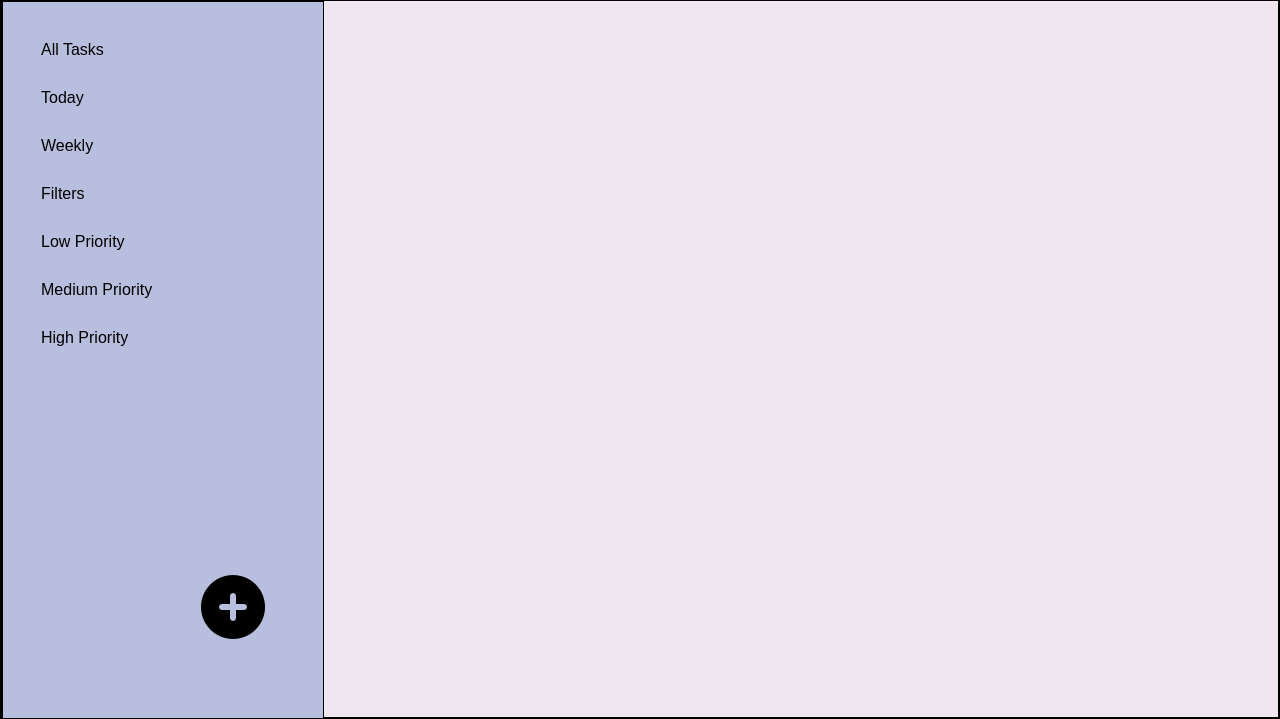
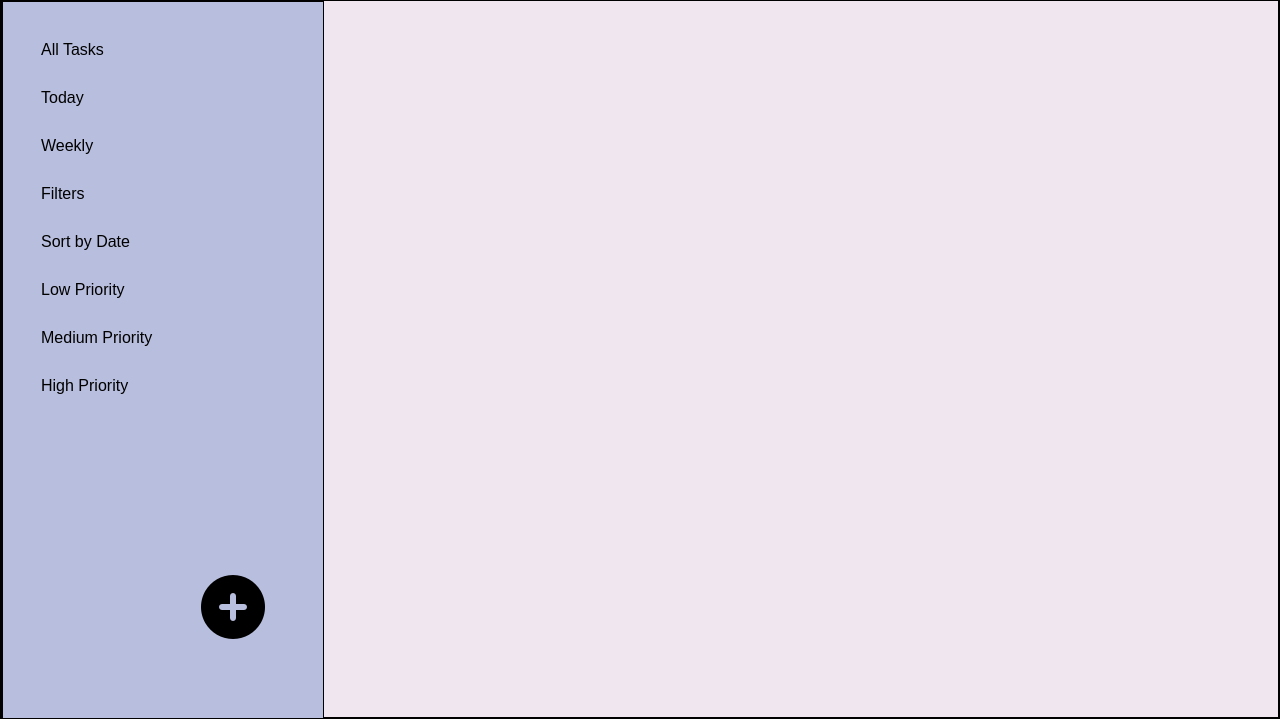
Before and after one commit to AndrewLin95/todolist, a website built with webpack: page dist/index.html in a window 1280 px wide. Shown: the part 82-801 px from the top of the page. Built offline with nearby package versions, Linux system fonts and the light colour scheme.

Commit message:
added button for sorting by date

```diff
--- a/dist/index.html
+++ b/dist/index.html
@@ -21,6 +21,7 @@
                     <button class='btn pageFilters' id="todayTaskPage">Today</button>
                     <button class='btn pageFilters' id="weeklyTaskPage">Weekly</button>
                     <button class='btn pageFilters' id="filteredPage">Filters</button>
+                    <button class='btn pageFilters' id="dateSort">Sort by Date</button>
                     <button class='btn pageFilters' id="lowPriorityPage">Low Priority</button>
                     <button class='btn pageFilters' id="mediumPriorityPage">Medium Priority</button>
                     <button class='btn pageFilters' id="highPriorityPage">High Priority</button>
```
